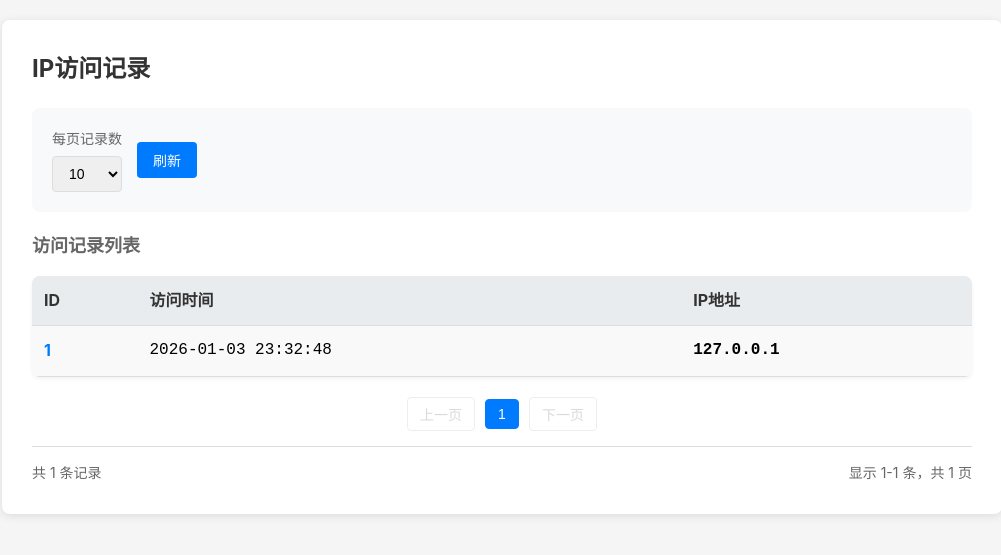
After one commit to ajmd789/Zpython, a Django app: page /ip_records in a window 1280 px wide. The commit adds this page. Shown: the top 555 px of the page, without its empty margins (138-1139 px from the left). Run offline with Django 4.2, Linux system fonts and the light colour scheme; data comes from the database, SQL or seed files in the repository.

Commit message:
feat(ip-records): 添加IP访问记录查询功能
- 新增IP记录查询API接口，支持分页查询
- 添加IP记录查询页面，包含表格展示和分页功能
- 在主页添加IP记录查询入口图标

```diff
--- /dev/null
+++ b/zapp/templates/zapp/ip_records.html
@@ -0,0 +1,410 @@
+{% load static %}
+<!DOCTYPE html>
+<html lang="zh-CN">
+<head>
+    <meta charset="UTF-8">
+    <meta name="viewport" content="width=device-width, initial-scale=1.0, maximum-scale=1.0, user-scalable=no">
+    <title>IP访问记录</title>
+    <style>
+        * {
+            margin: 0;
+            padding: 0;
+            box-sizing: border-box;
+        }
+
+        body {
+            font-family: -apple-system, BlinkMacSystemFont, 'Segoe UI', Roboto, 'Helvetica Neue', Arial, sans-serif;
+            background-color: #f5f5f5;
+            padding: 20px;
+            line-height: 1.6;
+        }
+
+        .container {
+            max-width: 1000px;
+            margin: 0 auto;
+            background-color: #fff;
+            padding: 30px;
+            border-radius: 8px;
+            box-shadow: 0 2px 10px rgba(0, 0, 0, 0.1);
+        }
+
+        h1 {
+            font-size: 24px;
+            margin-bottom: 20px;
+            color: #333;
+        }
+
+        .filter-section {
+            background-color: #f8f9fa;
+            padding: 20px;
+            border-radius: 8px;
+            margin-bottom: 20px;
+        }
+
+        .filter-row {
+            display: flex;
+            gap: 15px;
+            align-items: center;
+            flex-wrap: wrap;
+        }
+
+        .input-group {
+            display: flex;
+            flex-direction: column;
+            gap: 5px;
+        }
+
+        .input-group label {
+            font-size: 14px;
+            color: #666;
+        }
+
+        .input-group input,
+        .input-group select {
+            padding: 8px 12px;
+            border: 1px solid #ddd;
+            border-radius: 4px;
+            font-size: 14px;
+        }
+
+        .btn {
+            padding: 8px 16px;
+            border: none;
+            border-radius: 4px;
+            cursor: pointer;
+            font-size: 14px;
+            transition: all 0.3s ease;
+        }
+
+        .btn-primary {
+            background-color: #007bff;
+            color: #fff;
+        }
+
+        .btn-primary:hover {
+            background-color: #0056b3;
+        }
+
+        .records-section {
+            margin-bottom: 20px;
+        }
+
+        .records-section h2 {
+            font-size: 18px;
+            margin-bottom: 15px;
+            color: #666;
+        }
+
+        .records-table {
+            width: 100%;
+            border-collapse: collapse;
+            background-color: #f9f9f9;
+            border-radius: 8px;
+            overflow: hidden;
+            box-shadow: 0 2px 4px rgba(0, 0, 0, 0.05);
+        }
+
+        .records-table th,
+        .records-table td {
+            padding: 12px;
+            text-align: left;
+            border-bottom: 1px solid #ddd;
+        }
+
+        .records-table th {
+            background-color: #e9ecef;
+            font-weight: bold;
+            color: #333;
+        }
+
+        .records-table tr:hover {
+            background-color: #f1f1f1;
+        }
+
+        .record-id {
+            font-weight: bold;
+            color: #007bff;
+        }
+
+        .record-time {
+            font-family: 'Courier New', monospace;
+        }
+
+        .record-ip {
+            font-family: 'Courier New', monospace;
+            font-weight: bold;
+        }
+
+        .pagination {
+            display: flex;
+            justify-content: center;
+            align-items: center;
+            gap: 10px;
+            margin-top: 20px;
+        }
+
+        .pagination button {
+            padding: 6px 12px;
+            border: 1px solid #ddd;
+            border-radius: 4px;
+            background-color: #fff;
+            cursor: pointer;
+            font-size: 14px;
+            transition: all 0.3s ease;
+        }
+
+        .pagination button:hover {
+            background-color: #f8f9fa;
+        }
+
+        .pagination button.active {
+            background-color: #007bff;
+            color: #fff;
+            border-color: #007bff;
+        }
+
+        .pagination button:disabled {
+            opacity: 0.5;
+            cursor: not-allowed;
+        }
+
+        .status-bar {
+            display: flex;
+            justify-content: space-between;
+            align-items: center;
+            margin-top: 15px;
+            padding-top: 15px;
+            border-top: 1px solid #ddd;
+            font-size: 14px;
+            color: #666;
+        }
+
+        .loading {
+            text-align: center;
+            padding: 40px;
+            color: #666;
+        }
+
+        .error {
+            text-align: center;
+            padding: 20px;
+            color: #dc3545;
+            background-color: #f8d7da;
+            border: 1px solid #f5c6cb;
+            border-radius: 4px;
+            margin-bottom: 20px;
+        }
+
+        @media (max-width: 768px) {
+            .container {
+                padding: 20px;
+            }
+
+            .filter-row {
+                flex-direction: column;
+                align-items: stretch;
+            }
+
+            .input-group {
+                width: 100%;
+            }
+
+            .records-table th,
+            .records-table td {
+                padding: 8px;
+                font-size: 14px;
+            }
+
+            .pagination {
+                flex-wrap: wrap;
+            }
+        }
+    </style>
+</head>
+<body>
+    <div class="container">
+        <h1>IP访问记录</h1>
+
+        <div class="filter-section">
+            <div class="filter-row">
+                <div class="input-group">
+                    <label for="pageSize">每页记录数</label>
+                    <select id="pageSize">
+                        <option value="10">10</option>
+                        <option value="20">20</option>
+                        <option value="50">50</option>
+                        <option value="100">100</option>
+                    </select>
+                </div>
+                <button class="btn btn-primary" onclick="fetchRecords(1)">刷新</button>
+            </div>
+        </div>
+
+        <div class="records-section">
+            <h2>访问记录列表</h2>
+            <div id="errorMessage" class="error" style="display: none;"></div>
+            <div id="loading" class="loading">加载中...</div>
+            <table class="records-table" id="recordsTable" style="display: none;">
+                <thead>
+                    <tr>
+                        <th>ID</th>
+                        <th>访问时间</th>
+                        <th>IP地址</th>
+                    </tr>
+                </thead>
+                <tbody id="recordsBody">
+                    <!-- 记录将通过JavaScript动态添加 -->
+                </tbody>
+            </table>
+        </div>
+
+        <div class="pagination" id="pagination"></div>
+        <div class="status-bar" id="statusBar"></div>
+    </div>
+
+    <script>
+        let currentPage = 1;
+        let pageSize = 10;
+        let totalCount = 0;
+        let totalPages = 0;
+
+        // 页面加载完成后初始化
+        window.addEventListener('load', function() {
+            // 获取访问者IP（参照timestamp.html的API格式）
+            fetch('/apipy/api/pythongetip/', {
+                method: 'POST'
+            })
+                .then(response => response.json())
+                .then(data => {
+                    console.log('IP采集成功:', data);
+                })
+                .catch(error => {
+                    console.error('IP采集失败:', error);
+                });
+
+            // 初始化加载第一页记录
+            fetchRecords(1);
+        });
+
+        // 获取IP记录
+        function fetchRecords(page) {
+            currentPage = page;
+            pageSize = parseInt(document.getElementById('pageSize').value);
+
+            // 显示加载状态
+            document.getElementById('loading').style.display = 'block';
+            document.getElementById('recordsTable').style.display = 'none';
+            document.getElementById('errorMessage').style.display = 'none';
+
+            // 发送请求
+            fetch(`/apipy/api/get_ip_records/?page=${page}&page_size=${pageSize}`)
+                .then(response => response.json())
+                .then(data => {
+                    if (data.code === 200) {
+                        // 成功获取数据
+                        displayRecords(data.data);
+                    } else {
+                        // 显示错误信息
+                        document.getElementById('errorMessage').textContent = data.message;
+                        document.getElementById('errorMessage').style.display = 'block';
+                        document.getElementById('loading').style.display = 'none';
+                    }
+                })
+                .catch(error => {
+                    // 显示网络错误
+                    document.getElementById('errorMessage').textContent = `网络错误：${error.message}`;
+                    document.getElementById('errorMessage').style.display = 'block';
+                    document.getElementById('loading').style.display = 'none';
+                });
+        }
+
+        // 显示记录
+        function displayRecords(data) {
+            totalCount = data.total_count;
+            totalPages = data.total_pages;
+            currentPage = data.current_page;
+            pageSize = data.page_size;
+            const records = data.records;
+
+            // 填充表格数据
+            const recordsBody = document.getElementById('recordsBody');
+            recordsBody.innerHTML = '';
+
+            if (records.length === 0) {
+                const emptyRow = document.createElement('tr');
+                emptyRow.innerHTML = `<td colspan="3" style="text-align: center; padding: 40px;">暂无记录</td>`;
+                recordsBody.appendChild(emptyRow);
+            } else {
+                records.forEach(record => {
+                    const row = document.createElement('tr');
+                    row.innerHTML = `
+                        <td class="record-id">${record.id}</td>
+                        <td class="record-time">${record.visit_time}</td>
+                        <td class="record-ip">${record.ip_address}</td>
+                    `;
+                    recordsBody.appendChild(row);
+                });
+            }
+
+            // 更新分页控件
+            updatePagination();
+
+            // 更新状态栏
+            updateStatusBar();
+
+            // 显示表格，隐藏加载状态
+            document.getElementById('recordsTable').style.display = 'table';
+            document.getElementById('loading').style.display = 'none';
+        }
+
+        // 更新分页控件
+        function updatePagination() {
+            const pagination = document.getElementById('pagination');
+            pagination.innerHTML = '';
+
+            // 上一页按钮
+            const prevButton = document.createElement('button');
+            prevButton.textContent = '上一页';
+            prevButton.disabled = currentPage === 1;
+            prevButton.onclick = () => fetchRecords(currentPage - 1);
+            pagination.appendChild(prevButton);
+
+            // 页码按钮
+            const startPage = Math.max(1, currentPage - 2);
+            const endPage = Math.min(totalPages, startPage + 4);
+
+            for (let i = startPage; i <= endPage; i++) {
+                const pageButton = document.createElement('button');
+                pageButton.textContent = i;
+                pageButton.className = i === currentPage ? 'active' : '';
+                pageButton.onclick = () => fetchRecords(i);
+                pagination.appendChild(pageButton);
+            }
+
+            // 下一页按钮
+            const nextButton = document.createElement('button');
+            nextButton.textContent = '下一页';
+            nextButton.disabled = currentPage === totalPages;
+            nextButton.onclick = () => fetchRecords(currentPage + 1);
+            pagination.appendChild(nextButton);
+        }
+
+        // 更新状态栏
+        function updateStatusBar() {
+            const statusBar = document.getElementById('statusBar');
+            const startIndex = (currentPage - 1) * pageSize + 1;
+            const endIndex = Math.min(currentPage * pageSize, totalCount);
+
+            statusBar.innerHTML = `
+                <div>共 ${totalCount} 条记录</div>
+                <div>显示 ${startIndex}-${endIndex} 条，共 ${totalPages} 页</div>
+            `;
+        }
+
+        // 监听每页记录数变化
+        document.getElementById('pageSize').addEventListener('change', function() {
+            fetchRecords(1);
+        });
+    </script>
+</body>
+</html>
--- a/zapp/urls.py
+++ b/zapp/urls.py
@@ -11,6 +11,8 @@ urlpatterns = [
     path('api/fetch_stock/', views.fetch_stock, name='fetch_stock'),
     # IP采集接口
     path('api/pythongetip/', views.pythongetip, name='pythongetip'),
+    # IP记录查询接口
+    path('api/get_ip_records/', views.get_ip_records, name='get_ip_records'),
     # 备忘录接口
     path('api/memos/', views.get_all_memos, name='get_all_memos'),
     path('api/memos/add/', views.add_memo, name='add_memo'),
@@ -25,6 +27,8 @@ urlpatterns = [
     path('timestamp', views.timestamp, name='timestamp'),
     # 秒表功能页面
     path('stopwatch', views.stopwatch, name='stopwatch'),
+    # IP访问记录页面
+    path('ip_records', views.ip_records, name='ip_records'),
     # 静态文件访问接口
     path('static/<path:file_path>', views.static_file_access, name='static_file_access'),
     # 股票代码管理API
--- a/zapp/views.py
+++ b/zapp/views.py
@@ -294,6 +294,84 @@ def pythongetip(request):
 
 
 @require_GET
+def get_ip_records(request):
+    """
+    分页查询IP访问记录的API接口
+    支持GET请求，参数：
+    - page: 当前页码
+    - page_size: 每页记录数
+    """
+    import sqlite3
+    import os
+
+    try:
+        # 获取分页参数
+        page = int(request.GET.get('page', 1))
+        page_size = int(request.GET.get('page_size', 10))
+
+        # 验证参数
+        if page < 1:
+            page = 1
+        if page_size < 1 or page_size > 100:
+            page_size = 10
+
+        # 计算偏移量
+        offset = (page - 1) * page_size
+
+        # 数据库路径
+        if os.name == 'nt':
+            db_path = os.path.join(os.path.dirname(os.path.dirname(os.path.dirname(__file__))), 'accounting.db')
+        else:
+            db_path = '/var/codes/deploy/backend/backendCodes/the-go/accounting.db'
+
+        # 连接数据库
+        with sqlite3.connect(db_path) as conn:
+            cursor = conn.cursor()
+
+            # 获取总记录数
+            cursor.execute('SELECT COUNT(*) FROM ip_visit_records')
+            total_count = cursor.fetchone()[0]
+
+            # 获取分页记录
+            cursor.execute(
+                'SELECT id, visit_time, ip_address FROM ip_visit_records ORDER BY id DESC LIMIT ? OFFSET ?',
+                (page_size, offset)
+            )
+            records = cursor.fetchall()
+
+            # 格式化记录
+            formatted_records = []
+            for record in records:
+                formatted_records.append({
+                    'id': record[0],
+                    'visit_time': record[1],
+                    'ip_address': record[2]
+                })
+
+        # 计算总页数
+        total_pages = (total_count + page_size - 1) // page_size
+
+        # 返回响应
+        return JsonResponse({
+            "code": 200,
+            "data": {
+                "records": formatted_records,
+                "total_count": total_count,
+                "total_pages": total_pages,
+                "current_page": page,
+                "page_size": page_size
+            },
+            "message": "success"
+        })
+    except Exception as e:
+        return JsonResponse({
+            "code": 500,
+            "data": None,
+            "message": f"查询失败：{str(e)}"
+        }, status=500)
+
+
+@require_GET
 def noUseCode(request):
     """
     获取一个未使用的股票代码
@@ -471,6 +549,13 @@ def stopwatch(request):
     秒表功能页面
     """
     return render(request, 'zapp/stopwatch.html')
+
+
+def ip_records(request):
+    """
+    IP访问记录查询页面
+    """
+    return render(request, 'zapp/ip_records.html')
 
 @require_GET
 def download_code_data(request):
```
Also changed, not shown: zapp/templates/zapp/homepage.html (+5 -0 lines).
